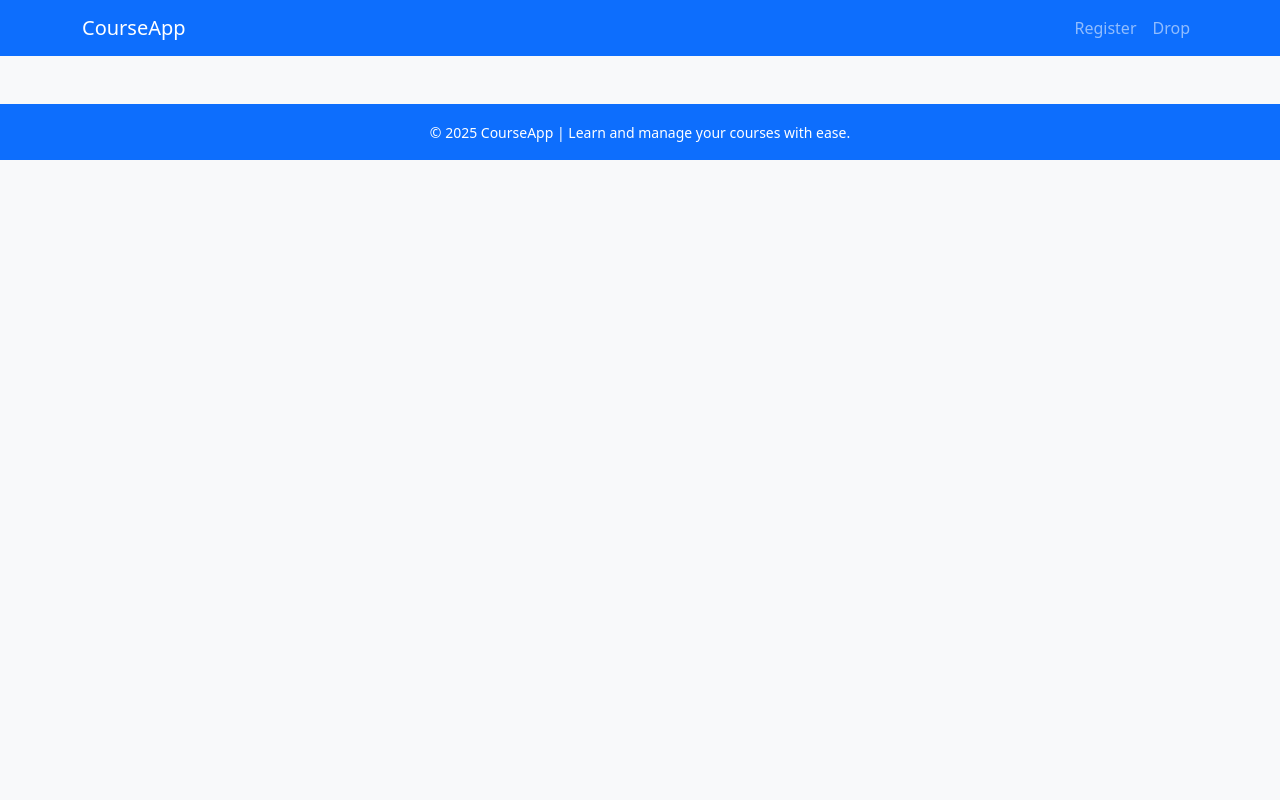
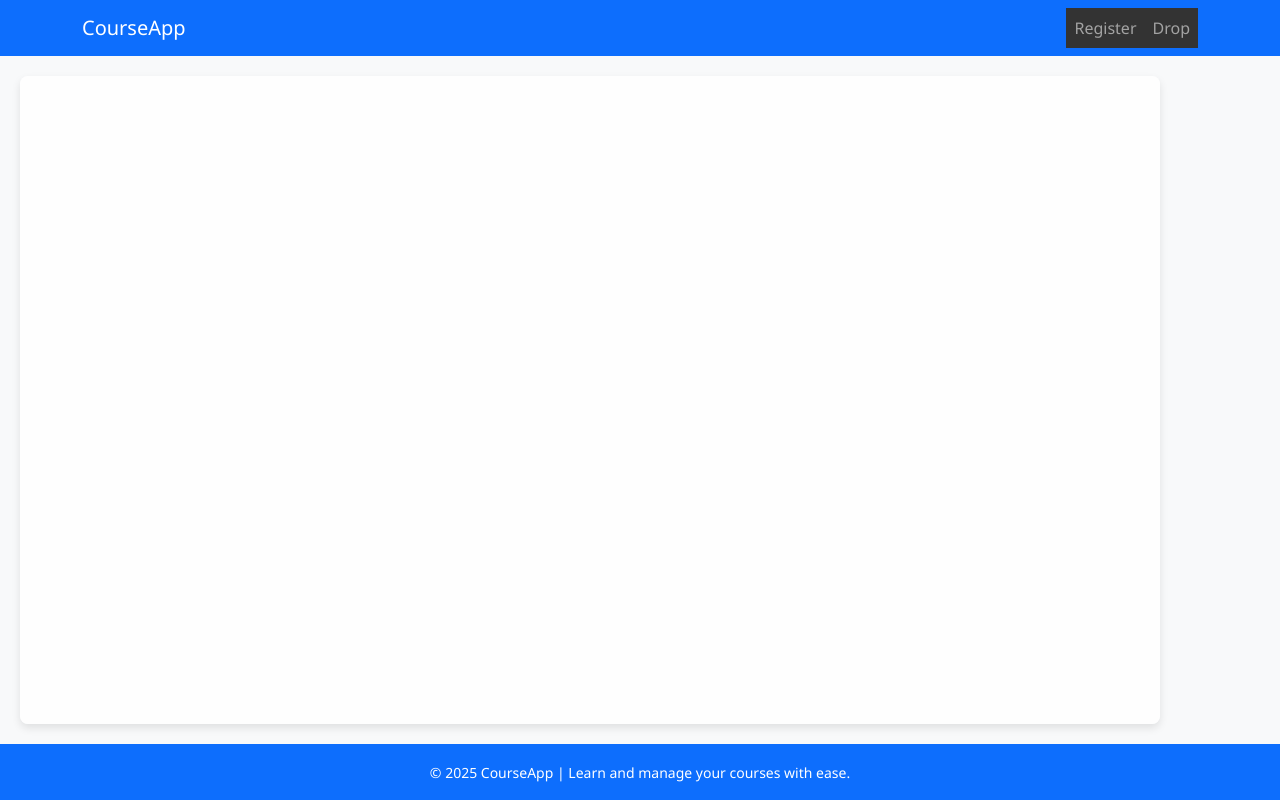
Before and after one commit to RawailEocean/flask-course-app, a Flask app: template templates/layout.html in a window 1280 px wide. Run offline with Flask 3, Linux system fonts and the light colour scheme; the template is opened without the code that fills it, so the values that code supplies are empty.

Commit message:
Update style.css

```diff
--- a/static/css/style.css
+++ b/static/css/style.css
@@ -15,3 +15,164 @@
 h2 {
     color: #333;
 }
+
+/* Existing styles from your style.css */
+body {
+    font-family: "Segoe UI", Tahoma, Geneva, Verdana, sans-serif;
+    min-height: 100vh;
+    display: flex;
+    flex-direction: column;
+    margin: 0; /* Important for full page background */
+    padding: 0; /* Important for full page background */
+}
+
+main.container {
+    flex: 1;
+    z-index: 2; /* Ensure content is above the background glitch */
+    position: relative; /* Needed for z-index to work */
+    padding: 20px; /* Add some padding so content isn't at edges */
+    background-color: rgba(255, 255, 255, 0.9); /* Slightly transparent background for content */
+    border-radius: 8px;
+    box-shadow: 0 4px 8px rgba(0,0,0,0.1);
+    margin: 20px;
+}
+
+h2 {
+    color: #333;
+}
+
+/* Star Border styles (from previous request, kept here for completeness) */
+.star-border-container {
+    display: inline-block;
+    position: relative;
+    border-radius: 20px;
+    overflow: hidden;
+}
+
+.border-gradient-bottom {
+    position: absolute;
+    width: 300%;
+    height: 50%;
+    opacity: 0.7;
+    bottom: -12px;
+    right: -250%;
+    border-radius: 50%;
+    animation: star-movement-bottom linear infinite alternate;
+    z-index: 0;
+}
+
+.border-gradient-top {
+    position: absolute;
+    opacity: 0.7;
+    width: 300%;
+    height: 50%;
+    top: -12px;
+    left: -250%;
+    border-radius: 50%;
+    animation: star-movement-top linear infinite alternate;
+    z-index: 0;
+}
+
+.inner-content {
+    position: relative;
+    border: 1px solid #222;
+    background: #000;
+    color: white;
+    font-size: 16px;
+    text-align: center;
+    padding: 16px 26px;
+    border-radius: 20px;
+    z-index: 1;
+}
+
+@keyframes star-movement-bottom {
+    0% {
+        transform: translate(0%, 0%);
+        opacity: 1;
+    }
+    100% {
+        transform: translate(-100%, 0%);
+        opacity: 0;
+    }
+}
+
+@keyframes star-movement-top {
+    0% {
+        transform: translate(0%, 0%);
+        opacity: 1;
+    }
+    100% {
+        transform: translate(100%, 0%);
+        opacity: 0;
+    }
+}
+
+/* NEW: Styles for the Glitch Canvas container */
+.glitch-background-container {
+    position: fixed; /* Fixes it to the viewport */
+    top: 0;
+    left: 0;
+    width: 100vw; /* Viewport width */
+    height: 100vh; /* Viewport height */
+    overflow: hidden;
+    background-color: #000000;
+    z-index: 0; /* Keep it in the background */
+}
+
+#glitchCanvas {
+    display: block;
+    width: 100%;
+    height: 100%;
+}
+
+.glitch-vignette {
+    position: absolute;
+    top: 0;
+    left: 0;
+    width: 100%;
+    height: 100%;
+    pointer-events: none; /* Allows clicks to pass through */
+    z-index: 1; /* Slightly above canvas, below main content */
+}
+
+.glitch-outer-vignette {
+    background: radial-gradient(circle, rgba(0,0,0,0) 60%, rgba(0,0,0,1) 100%);
+}
+
+.glitch-center-vignette {
+    background: radial-gradient(circle, rgba(0,0,0,0.8) 0%, rgba(0,0,0,0) 60%);
+}
+
+nav ul {
+    list-style-type: none;
+    margin: 0;
+    padding: 0;
+    overflow: hidden;
+    background-color: #333;
+    display: flex; /* Use flexbox for horizontal navigation */
+    justify-content: center; /* Center the navigation items */
+    position: relative; /* Needed for z-index */
+    z-index: 3; /* Ensure nav is on top */
+}
+
+nav li a {
+    display: block;
+    color: white;
+    text-align: center;
+    padding: 14px 16px;
+    text-decoration: none;
+}
+
+nav li a:hover {
+    background-color: #575757;
+}
+
+footer {
+    text-align: center;
+    padding: 10px;
+    background-color: #333;
+    color: white;
+    margin-top: auto; /* Pushes footer to the bottom in flex column */
+    position: relative; /* Needed for z-index */
+    z-index: 3; /* Ensure footer is on top */
+}
```
